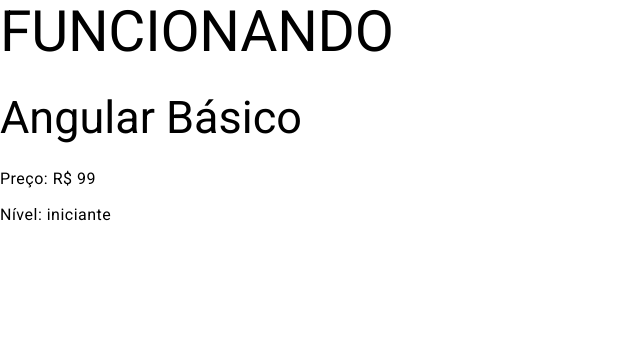
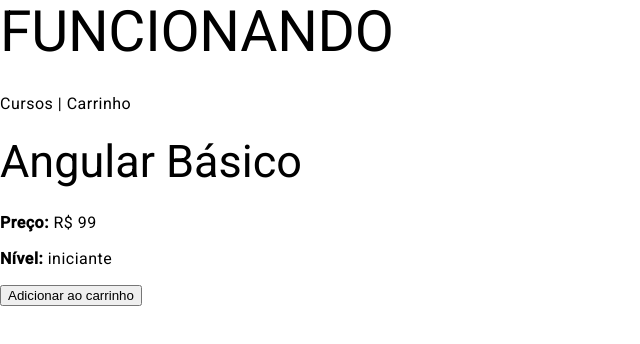
Before and after one commit to wanessa-antonio/tech-store, an Angular app: page /courses in a window 1280 px wide. Both pictures are taken after a click on the button "Ver detalhes". Shown: the top 344 px of the page, without its empty margins (0-640 px from the left). Built offline with nearby package versions, Linux system fonts and the light colour scheme; data requests are answered from the project's data file.

Commit message:
feat: implement cart with global state and navigation

```diff
--- a/src/app/app.component.html
+++ b/src/app/app.component.html
@@ -1,2 +1,8 @@
 <h1>FUNCIONANDO</h1>
+
+<nav style="margin-bottom: 20px;">
+  <a routerLink="/courses">Cursos</a> |
+  <a routerLink="/cart">Carrinho</a>
+</nav>
+
 <router-outlet></router-outlet>
--- a/src/app/app.routes.ts
+++ b/src/app/app.routes.ts
@@ -9,6 +9,12 @@ export const routes: Routes = [
         .then(m => m.COURSES_ROUTES)
   },
   {
+    path: 'cart',
+    loadComponent: () =>
+      import('./features/cart/components/cart/cart.component')
+        .then(m => m.CartComponent)
+  },
+  {
     path: '',
     redirectTo: 'courses',
     pathMatch: 'full'
--- /dev/null
+++ b/src/app/core/services/cart.service.ts
@@ -0,0 +1,18 @@
+
+import { Injectable } from '@angular/core';
+
+@Injectable({
+  providedIn: 'root'
+})
+export class CartService {
+
+  private items: any[] = [];
+
+  addToCart(course: any) {
+    this.items.push(course);
+  }
+
+  getItems() {
+    return this.items;
+  }
+}
--- /dev/null
+++ b/src/app/features/cart/components/cart/cart.component.html
@@ -0,0 +1 @@
+<p>cart works!</p>
--- /dev/null
+++ b/src/app/features/cart/components/cart/cart.component.ts
@@ -0,0 +1,32 @@
+import { Component, OnInit } from '@angular/core';
+import { CommonModule } from '@angular/common';
+import { CartService } from '../../../../core/services/cart.service';
+
+@Component({
+  selector: 'app-cart',
+  standalone: true,
+  imports: [CommonModule],
+  template: `
+    <h2>Carrinho</h2>
+
+    <div *ngIf="items.length > 0; else empty">
+      <div *ngFor="let item of items">
+        {{ item.title }} - R$ {{ item.price }}
+      </div>
+    </div>
+
+    <ng-template #empty>
+      <p>Carrinho vazio</p>
+    </ng-template>
+  `
+})
+export class CartComponent implements OnInit {
+
+  items: any[] = [];
+
+  constructor(private cartService: CartService) {}
+
+  ngOnInit(): void {
+    this.items = this.cartService.getItems();
+  }
+}
--- a/src/app/features/courses/components/course-detail/course-detail.component.html
+++ b/src/app/features/courses/components/course-detail/course-detail.component.html
@@ -1,6 +1,12 @@
-<div *ngIf="course">
+<div *ngIf="course; else loading">
   <h2>{{ course.title }}</h2>
-  <p>{{ course.description }}</p>
-  <p>Preço: R$ {{ course.price }}</p>
-  <p>Nível: {{ course.level }}</p>
+
+  <p><strong>Preço:</strong> R$ {{ course.price }}</p>
+  <p><strong>Nível:</strong> {{ course.level }}</p>
+
+  <button (click)="addToCart()">Adicionar ao carrinho</button>
 </div>
+
+<ng-template #loading>
+  <p>Carregando curso...</p>
+</ng-template>
--- a/src/app/features/courses/components/course-detail/course-detail.component.ts
+++ b/src/app/features/courses/components/course-detail/course-detail.component.ts
@@ -1,8 +1,9 @@
-
 import { Component, OnInit } from '@angular/core';
 import { ActivatedRoute } from '@angular/router';
+import { CommonModule } from '@angular/common';
+
 import { CourseService } from '../../services/course.service';
-import { CommonModule } from '@angular/common';
+import { CartService } from '../../../../core/services/cart.service';
 
 @Component({
   selector: 'app-course-detail',
@@ -16,14 +17,21 @@ export class CourseDetailComponent implements OnInit {
 
   constructor(
     private route: ActivatedRoute,
-    private courseService: CourseService
+    private courseService: CourseService,
+    private cartService: CartService
   ) {}
 
   ngOnInit(): void {
     const id = this.route.snapshot.paramMap.get('id');
 
-        this.courseService.getCourseById(id!).subscribe(data => {
-      this.course = data;
-    });
+    if (id) {
+      this.courseService.getCourseById(id).subscribe(data => {
+        this.course = data;
+      });
+    }
+  }
+
+  addToCart() {
+    this.cartService.addToCart(this.course);
   }
 }
```
Also changed, not shown: src/app/features/cart/components/cart/cart.component.scss (added), 1 other file (tests, documents, lock files or other folders).
